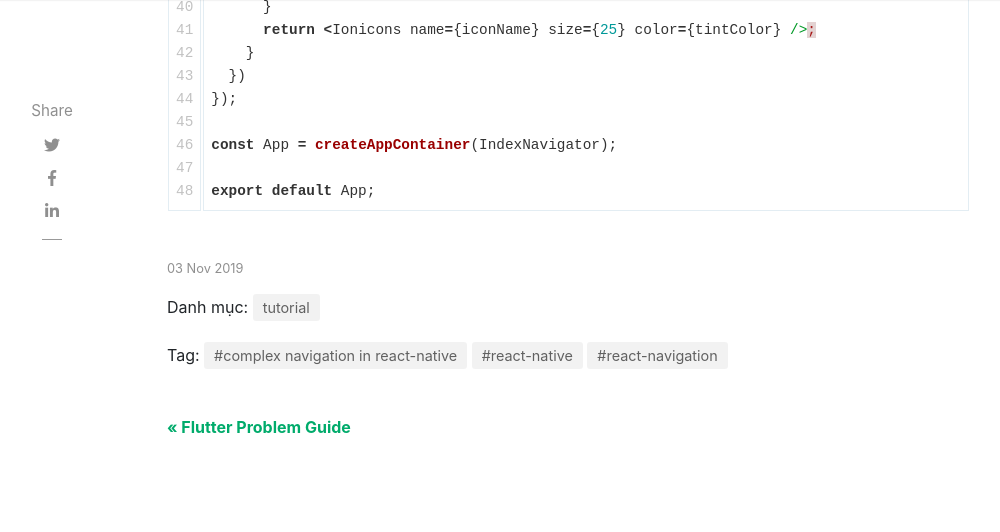
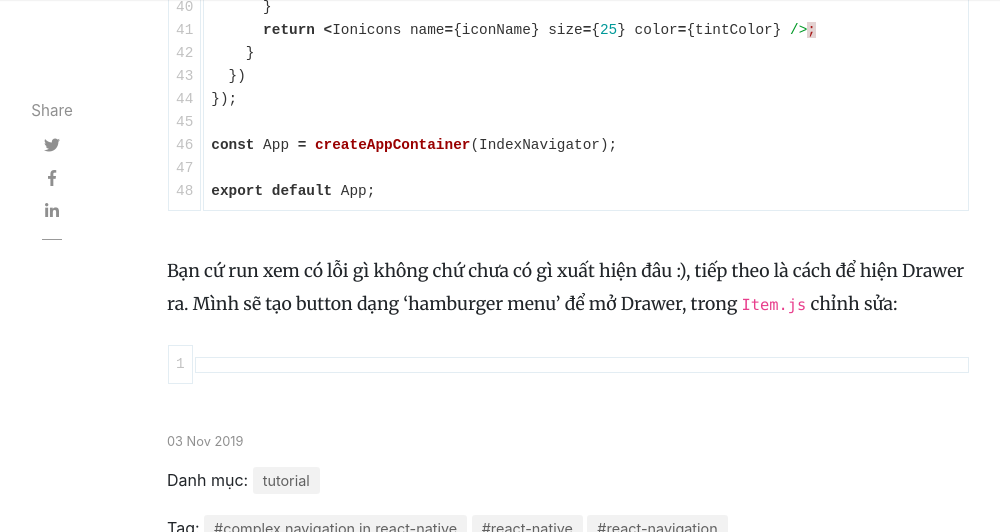
Before and after one commit to tuitucode/tuitucode.github.io, a Jekyll site: the page built from _posts/2019-11-03-ket-hop-stack-tab-drawer-navigation-react-native.md, in a window 1280 px wide and 900 px high, scrolled down 8128 px, cut to the strip 0-532 px from the top of the window. Shown: the whole strip, without its empty margins (118-1118 px from the left). Built offline with Jekyll 4.4.1, drawn with Linux system fonts in a browser that asks for light colours; nearby versions of some CDN libraries; comment, search, counter and statistics services are not loaded.

Commit message:
Update 2019-11-03-ket-hop-stack-tab-drawer-navigation-react-native.md

````diff
--- a/_posts/2019-11-03-ket-hop-stack-tab-drawer-navigation-react-native.md
+++ b/_posts/2019-11-03-ket-hop-stack-tab-drawer-navigation-react-native.md
@@ -288,3 +288,8 @@ const App = createAppContainer(IndexNavigator);
 
 export default App;
 ```
+
+Bạn cứ run xem có lỗi gì không chứ chưa có gì xuất hiện đâu :), tiếp theo là cách để hiện Drawer ra. Mình sẽ tạo button dạng 'hamburger menu' để mở Drawer, trong `Item.js` chỉnh sửa:
+```javascript
+
+```
````
